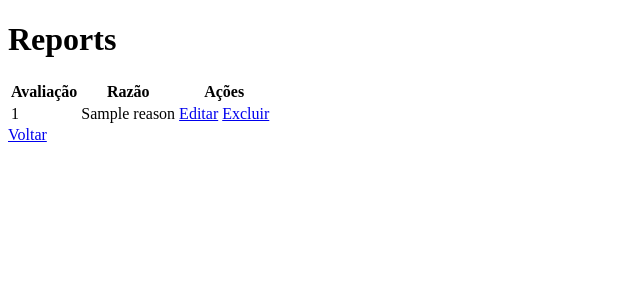
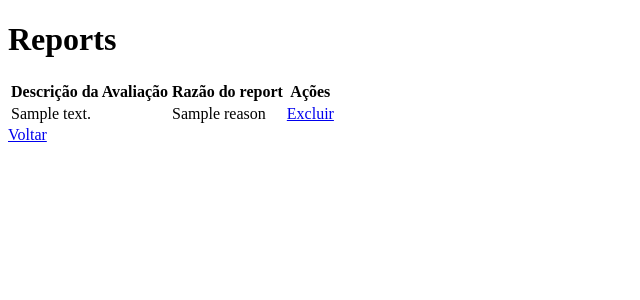
Before and after one commit to tutusl/projeto_individual_bd, a Flask app: template backend/templates/reports.html in a window 1280 px wide. Shown: the top 300 px of the page, without its empty margins (0-640 px from the left). Run offline with Flask 3, Linux system fonts and the light colour scheme; the template is opened without the code that fills it: most values are stand-ins (such as "Sample title", 1, 10 or a date in 2020); parts of the project's set-up code (start-up, migrations or seed data) failed here and were passed over.

Commit message:
FInished v1

```diff
--- a/backend/app.py
+++ b/backend/app.py
@@ -150,11 +150,17 @@ CRUD REPORT
 
 @app.route('/reports')
 def reports():
+    user_id = session.get('user_id')
+    if Session.query(User.role_id).filter(User.id == user_id)[0][0] != 1:
+            return render_template('error.html', error_message='Você não é autorizado a vizualizar ou deletar avaliações.')
     reports = Session.query(Report).all()
     return render_template('reports.html', reports=reports)
 
 @app.route('/report/create/<int:evaluation_id>', methods=['GET', 'POST'])
 def create_report(evaluation_id):
+    user_id = session.get('user_id')
+    if Session.query(User.role_id).filter(User.id == user_id)[0][0] == 1:
+        return render_template('error.html', error_message='Admins não são autorizados a criar reports.')
     if request.method == 'POST':
         reason = request.form['reason']
 
@@ -162,9 +168,9 @@ def create_report(evaluation_id):
         Session.add(new_report)
         Session.commit()
 
-        return redirect('/reports')
+        return redirect('/home')
 
-    return render_template('home.html', evaluation_id=evaluation_id)
+    return render_template('reports.html', evaluation_id=evaluation_id)
 
 @app.route('/report/edit/<int:id>', methods=['GET', 'POST'])
 def edit_report(id):
--- a/backend/templates/reports.html
+++ b/backend/templates/reports.html
@@ -8,18 +8,17 @@
     <table>
         <thead>
             <tr>
-                <th>Avaliação</th>
-                <th>Razão</th>
+                <th>Descrição da Avaliação</th>
+                <th>Razão do report</th>
                 <th>Ações</th>
             </tr>
         </thead>
         <tbody>
             {% for report in reports %}
             <tr>
-                <td>{{ report.evaluation_id }}</td>
+                <td>{{ report.evaluation.description }}</td>
                 <td>{{ report.reason }}</td>
                 <td>
-                    <a href="/report/edit/{{ report.id }}">Editar</a>
                     <a href="/report/delete/{{ report.id }}">Excluir</a>
                 </td>
             </tr>
```
